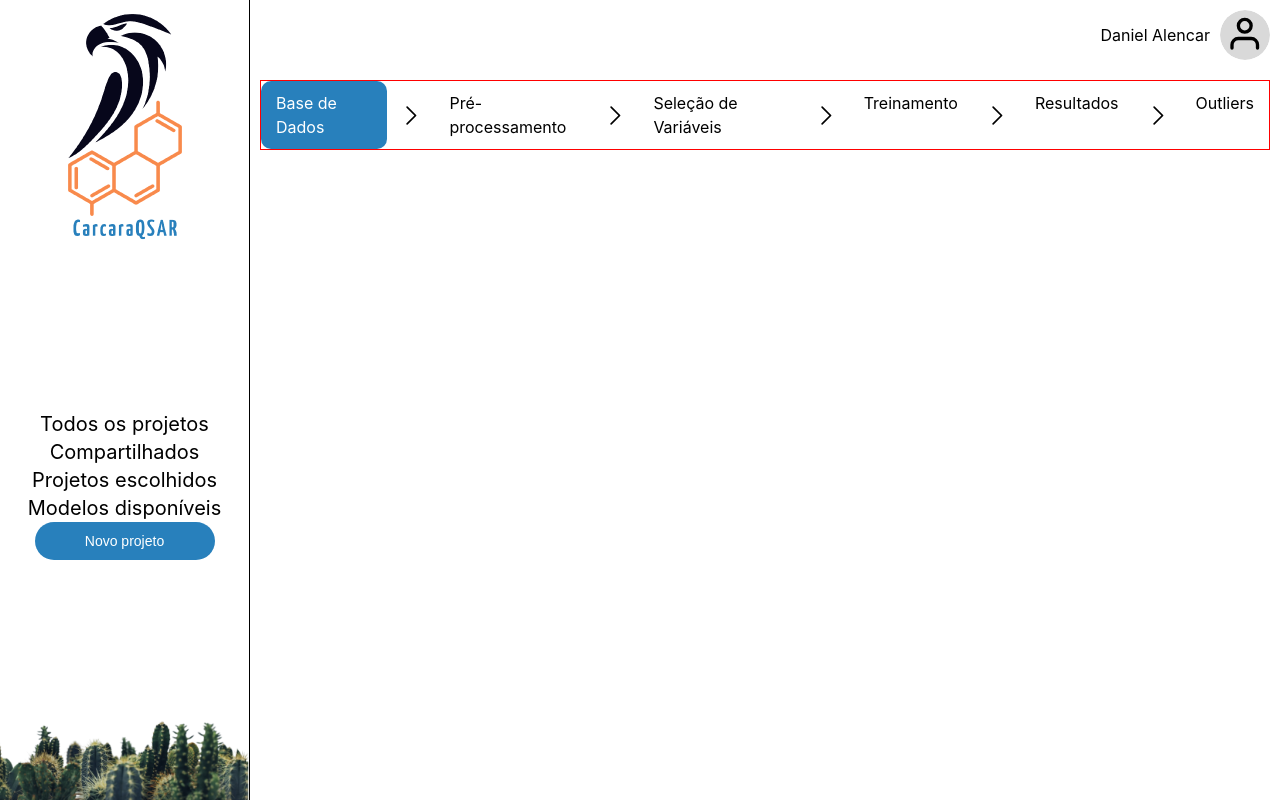
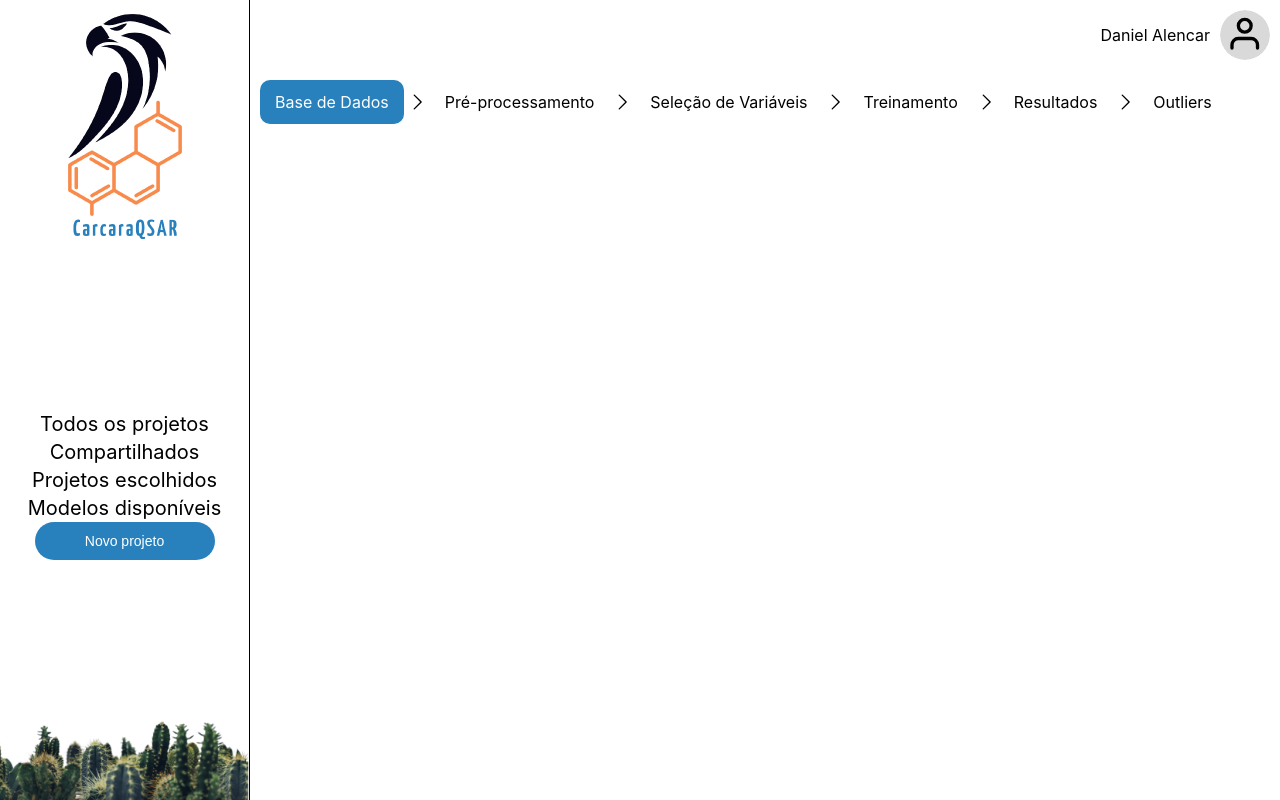
Before and after one commit to rosalvoneto/CarcaraQSAR, a React (Vite) app: page /project in a window 1280 px wide. Built offline with nearby package versions, Linux system fonts and the light colour scheme.

Commit message:
Barra de progresso

```diff
--- a/src/components/ProgressBar/index.jsx
+++ b/src/components/ProgressBar/index.jsx
@@ -35,6 +35,10 @@ export function ProgressBar() {
   ];
   const [progress, setProgress] = useState(0);
 
+  const activateState = (state) => {
+    setProgress(state.index);
+  }
+
   const block = (state, useImage) => {
 
     const activeText = state.index <= progress;
@@ -56,19 +60,20 @@ export function ProgressBar() {
       'var(--white-color-1)' : 'var(--black-color-1)';
 
     return(
-      <>
+      <div key={state.index} style={{ display: 'flex' }}>
         <p
           className={classNamesText}
+          onClick={() => activateState(state)}
         >
           {state.name}
         </p>
         {
           useImage &&
           <div className={classNamesImage}>
-            <CaretRight size={27} color={colorCaretRight} />
+            <CaretRight size={22} color={colorCaretRight} />
           </div>
         }
-      </>
+      </div>
     )
   }
 
--- a/src/components/ProgressBar/styles.module.css
+++ b/src/components/ProgressBar/styles.module.css
@@ -1,6 +1,6 @@
 
 .container {
-  border: 1px solid red;
+  border: 0px solid red;
 
   display: flex;
 }
@@ -10,6 +10,8 @@
   border-radius: 10px;
 
   cursor: pointer;
+
+  transition: all 0.2s ease;
 }
 
 .activatedText {
@@ -22,6 +24,7 @@
   background-color: var(--trasnparent-color-1);
 }
 
+
 .image {
   display: flex;
   justify-content: center;
@@ -29,6 +32,10 @@
 
   padding-right: 10px;
   padding-left: 10px;
+
+  transition: all 0.2s ease;
+
+  margin: 0 -8px;
 }
 
 .deactivatedImage {
```
